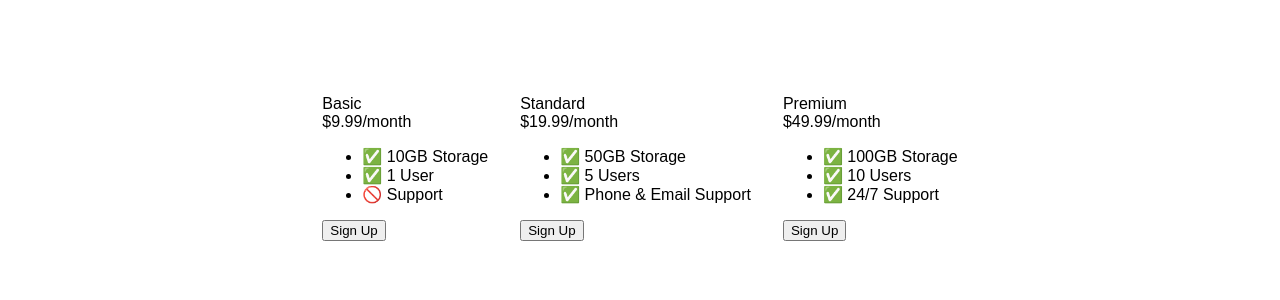
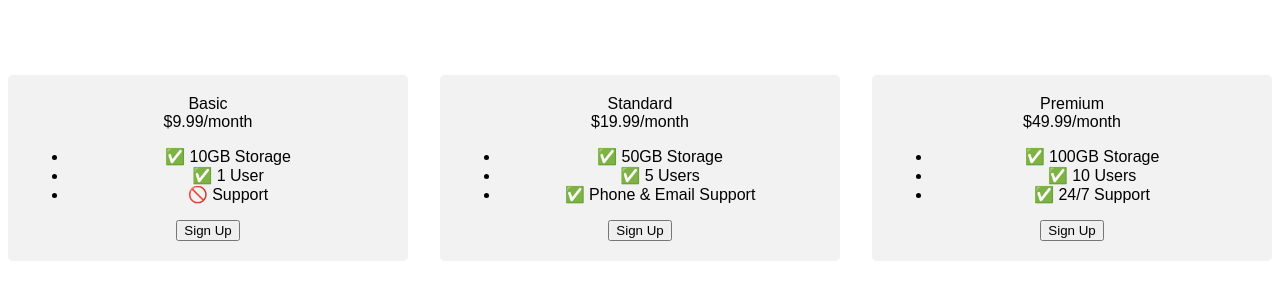
Before and after one commit to akash54kh/angelalearning, a plain HTML site: page 9.4 Flexbox Pricing Table Project/index.html in a window 1280 px wide. Shown: the part 240-540 px from the top of the page. Drawn offline with Linux system fonts and the light colour scheme; a web font is replaced by a local one.

Commit message:
MQoQmnpileONVD

```diff
--- a/9.4 Flexbox Pricing Table Project/index.html
+++ b/9.4 Flexbox Pricing Table Project/index.html
@@ -19,6 +19,15 @@
         align-items: center;
         height: 100vh;
         gap: 2rem;
+      }
+
+      .pricing-plan {
+        flex: 1;
+        max-width: 400px;
+        padding: 20px;
+        background-color: #f2f2f2;
+        border-radius: 5px;
+        text-align: center;
       }
 
       /* Hint: What can you do with a media query and flexbox? */
```
